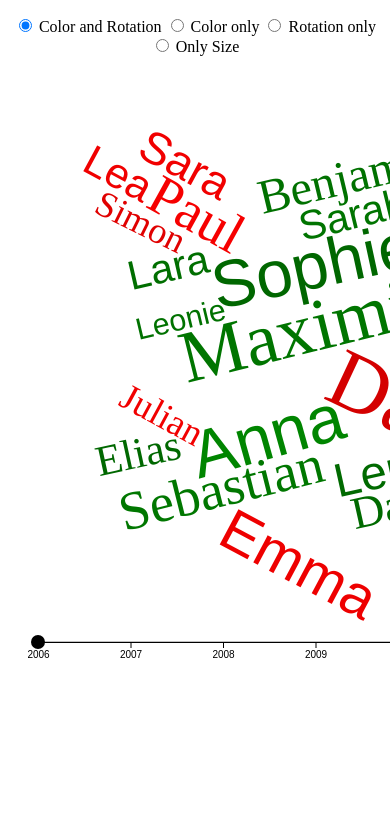
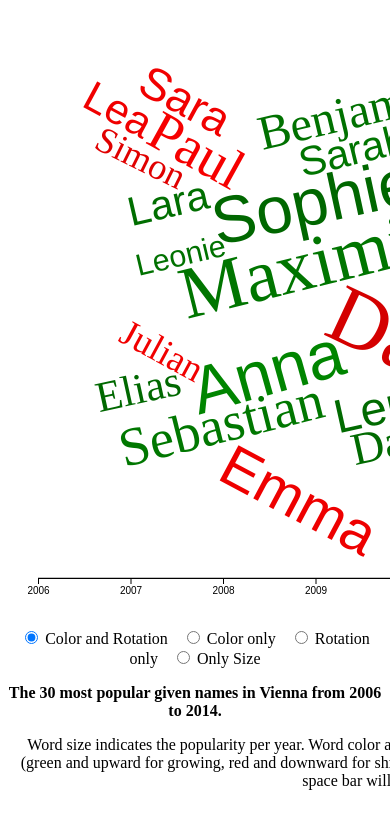
Before and after one commit to martinsft/dwc_eval, a plain HTML site: page index.html in a window 390 px wide. Shown: the top 828 px of the page. Drawn offline with Linux system fonts and the light colour scheme.

Commit message:
New description text, snappier slider

```diff
--- a/index.html
+++ b/index.html
@@ -12,16 +12,21 @@
 
 <body>
     <center>
-        <a id="anchorElement" style="display:none"></a>
+        <div id="dwc"></div>
         <p>
             <input type="radio" id="colorRot" name="visualizationSelect" onclick="setColAndRot();" checked autocomplete="off">
-            <label for="colorRot">Color and Rotation</label>
+            <label for="colorRot" style="margin-right:10px">Color and Rotation</label>
             <input type="radio" id="colOnly" name="visualizationSelect" onclick="setColOnly();" autocomplete="off">
-            <label for="colOnly">Color only</label>
+            <label for="colOnly" style="margin-right:10px">Color only</label>
             <input type="radio" id="rotOnly" name="visualizationSelect" onclick="setRotOnly();" autocomplete="off">
-            <label for="rotOnly">Rotation only</label>
+            <label for="rotOnly" style="margin-right:10px">Rotation only</label>
             <input type="radio" id="none" name="visualizationSelect" onclick="setNone();" autocomplete="off">
             <label for="RotOnly">Only Size</label>
+        </p>
+            <b>The 30 most popular given names in Vienna from 2006 to 2014.</b>
+
+        <p style="width:800px">
+            Word size indicates the popularity per year. Word color and rotation illustrate the rate of change from the previous year (green and upward for growing, red and downward for shrinking). Clicking and dragging the circle to scroll, pressing the space bar will play an animation.
         </p>
         <script type="text/javascript">
         dwc.load();
--- a/js/dwc.js
+++ b/js/dwc.js
@@ -35,14 +35,11 @@
     // load an existing wordcloud JSON file
     dwc.prototype.load = function() {
 
-        console.log("Testing parsing:");
-
         words = wordsFull;
 
-        console.log("result:");
-        console.log(words);
+        time = timePointLabels.length - 1;
 
-        svg = this.generateSVG();
+        var svg = this.generateSVG();
         dwc_ui.create(w, h, wordShapes, svg, time, words, timePointLabels, maxRotationDeg);
 
         this.setTime(timePointLabels.length - 1);
@@ -65,6 +62,7 @@
         d3.select("svg").remove();
         svg = this.generateSVG();
         dwc_ui.create(w, h, wordShapes, svg, time, words, timePointLabels, maxRotationDeg);
+
         this.setTime(time);
     }
 
@@ -76,13 +74,7 @@
         console.log(words === null);
         console.log("starting SVG generation...");
 
-        var body = d3.select("body")
-            .selectAll("div")
-            .enter()
-            .append("div");
-
-        var svg = d3.select("body")
-            .append("center")
+        var svg = d3.select("#dwc")
             .append("svg")
             .attr("width", w)
             .attr("height", h);
@@ -103,7 +95,7 @@
             })
             .attr("text-anchor", "middle")
             .attr("transform", function(d) {
-                return "rotate(" + d.c[0] * 30 + " " + d.x[0] + ", " + d.y[0] + ")";
+                return "rotate(" + d.c[0] * d.c[0] * 30 + " " + d.x[0] + ", " + d.y[0] + ")";
             })
             .attr("x", function(d) {
                 return d.x[0];
--- a/js/dwc_ui.js
+++ b/js/dwc_ui.js
@@ -1,6 +1,22 @@
 (function() {
 
-    var animationPlaying = false;
+    var animationTime = 0;
+    var animationToggle = false;
+    var animationTimer = null;
+
+    var dragged = false;
+
+    var xScale = null;
+    var timeScale = null;
+
+    var outSidePos = 0;
+
+    var lastMouseX = 0;
+
+    var w = 800;
+    var h = 600;
+    var pad = 30;
+    var tickRange = 10;
 
     // constructor
     function dwc_ui() {
@@ -16,7 +32,10 @@
 
         console.log("Attempting to create UI");
 
-        var pad = 30;
+        this.w = w;
+        this.h = h;
+
+        tickRange = (w - 2 * pad) / (timePointLabels.length - 1);
 
         svg.append("svg:line")
             .attr("x1", pad)
@@ -26,7 +45,7 @@
             .style("stroke", "gray");
 
         var dragCircleData = [{
-            x: 30 + time / (timePointLabels.length - 1) * (w - pad * 2),
+            x: pad + time * tickRange,
             y: h - pad,
             r: 7
         }]
@@ -79,11 +98,20 @@
 
             if (key == 32) {
                 console.log("Space pressed.");
-                //dwc.setTime(1);
+                if (!animationToggle) {
+                    animationTime = timeScale(d3.select("circle").attr("cx"));
+                    var newPos = pad + Math.round(timeScale(d3.select("circle").attr("cx"))) * tickRange;
+                    d3.select("circle").attr("cx", newPos);
 
-                var animationTime = time;
+                    //dwc.setTime(animationTime);
+                }
+                animationToggle = !animationToggle;
+            }
+        }
 
-                var animationTimer = d3.timer(function() {
+        if (animationTimer === null) {
+            animationTimer = d3.timer(function() {
+                if (animationToggle && !dragged) {
                     if (animationTime < timePointLabels.length - 1) {
                         dwc.setTime(animationTime);
 
@@ -92,29 +120,62 @@
                                 return 30 + animationTime / (timePointLabels.length - 1) * (w - pad * 2);
                             });
 
-
-                        animationTime += 0.015;
-                    } else {
-                        this.stop();
+                        animationTime += 0.01;
                     }
-                });
-            }
+                } else if (!animationToggle && !dragged) {
+                    var newPos = pad + Math.round(timeScale(d3.select("circle").attr("cx"))) * tickRange;
+                    d3.select("circle").attr("cx", newPos);
+                    dwc.setTime(Math.round(timeScale(d3.select("circle").attr("cx"))));
+                }
+            });
+        } else {
+            console.log("Failed creating animation timer: There already is a timer!");
         }
     }
 
     dwc_ui.prototype.dragStarted = function(d) {
+
+        console.log("drag start!");
+        dragged = true;
+        animationToggle = false;
+
+        lastMouseX = d3.event.x;
+        outSidePos = parseFloat(d3.select(this).attr("cx"));
         d3.select(this).raise().classed("active", true);
     }
 
     dwc_ui.prototype.dragged = function(d) {
 
-        d3.select(this).attr("cx", d.x = xScale(d3.event.x));
-        var dragTime = timeScale(d3.select(this).attr("cx"));
-        dwc.setTime(dragTime);
+        var movement = d3.event.x - lastMouseX;
+        lastMouseX = d3.event.x;
+
+        outSidePos = outSidePos + movement;
+
+        if (outSidePos > w - pad) {
+            d3.select(this).attr("cx", d.x = w - pad);
+        } else if (outSidePos < pad) {
+            d3.select(this).attr("cx", d.x = pad);
+        } else {
+            d3.select(this).attr("cx", d.x = d.x + movement);
+        }
+        dwc.setTime(timeScale(d3.select(this).attr("cx")));
     }
 
     dwc_ui.prototype.dragEnded = function(d) {
 
+        console.log("drag end!");
+        d3.select(this).raise().classed("active", false);
+        dragged = false;
+
+        var newPos = pad + Math.round(timeScale(d3.select(this).attr("cx"))) * tickRange;
+        d.x = newPos;
+        d3.select(this).attr("cx", newPos);
+
+        dwc.setTime(Math.round(timeScale(d3.select(this).attr("cx"))));
+    }
+
+    dwc_ui.prototype.stopTimer = function() {
+        animationTimer.stop();
     }
 
     dwc_ui = new dwc_ui;
```
